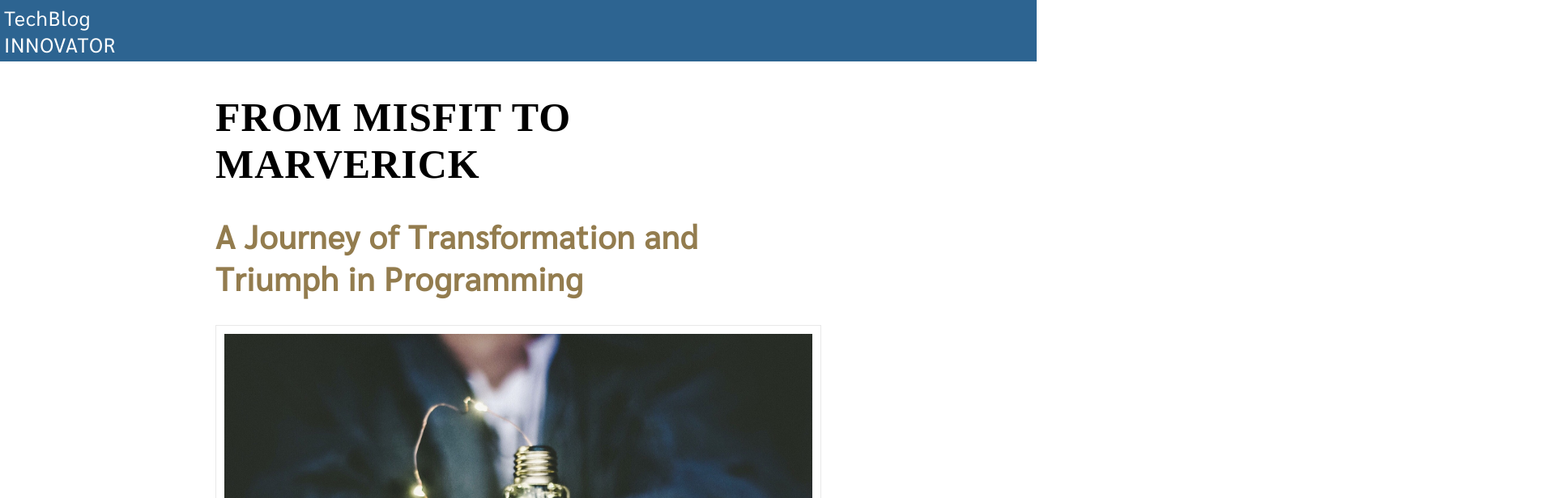
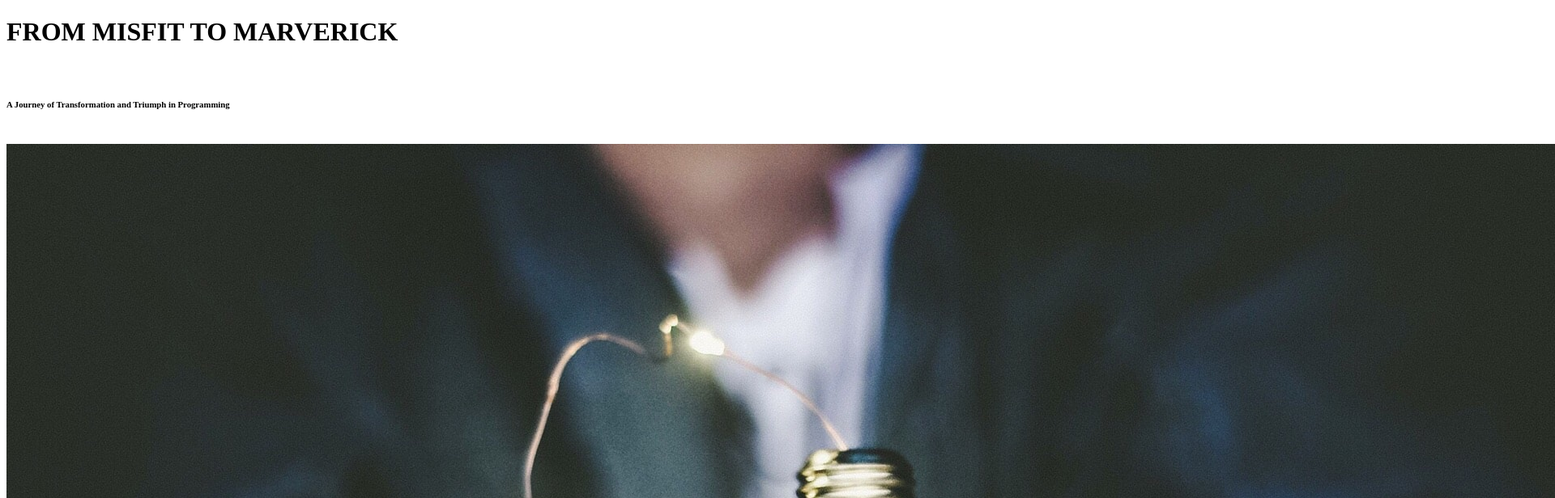
Before and after one commit to ollyvent/the-accidental-developer, a Next.js app: page / in a window 1280 px wide. Shown: the top 616 px of the page at 81% size, 1920 px wide, since content can reach past the window. Built offline with nearby package versions, Linux system fonts and the light colour scheme; a web font is replaced by a local one.

Commit message:
refactor app.js to modern react and add comments

```diff
--- a/pages/_app.js
+++ /dev/null
@@ -1,13 +0,0 @@
-import "@/styles/globals.css";
-import Header from "../components/CustomHeader";
-
-export default function App({ Component, pageProps }) {
-  return (
-    <>
-      <Header />
-      <main className="container">
-        <Component {...pageProps} />
-      </main>
-    </>
-  );
-}
```
Also changed, not shown: pages/CustomApp.jsx (added, +17 -0 lines).
